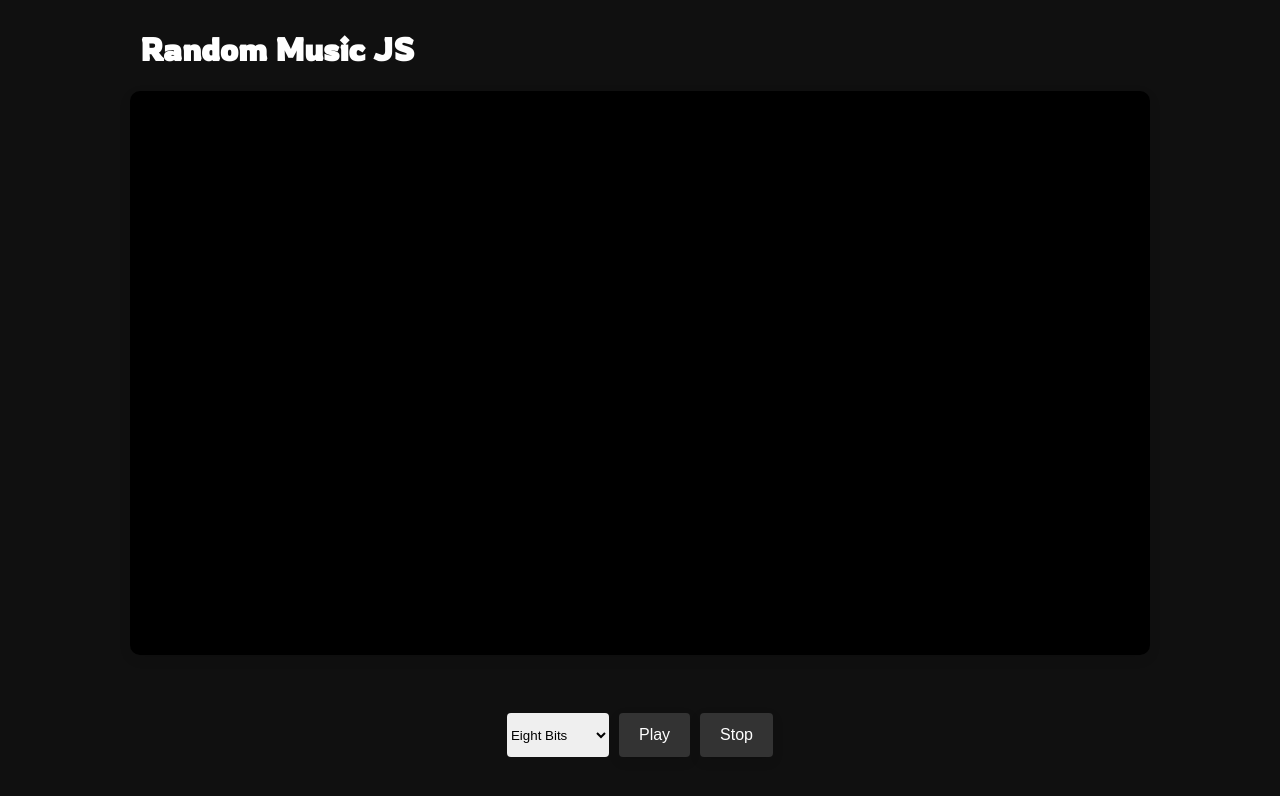
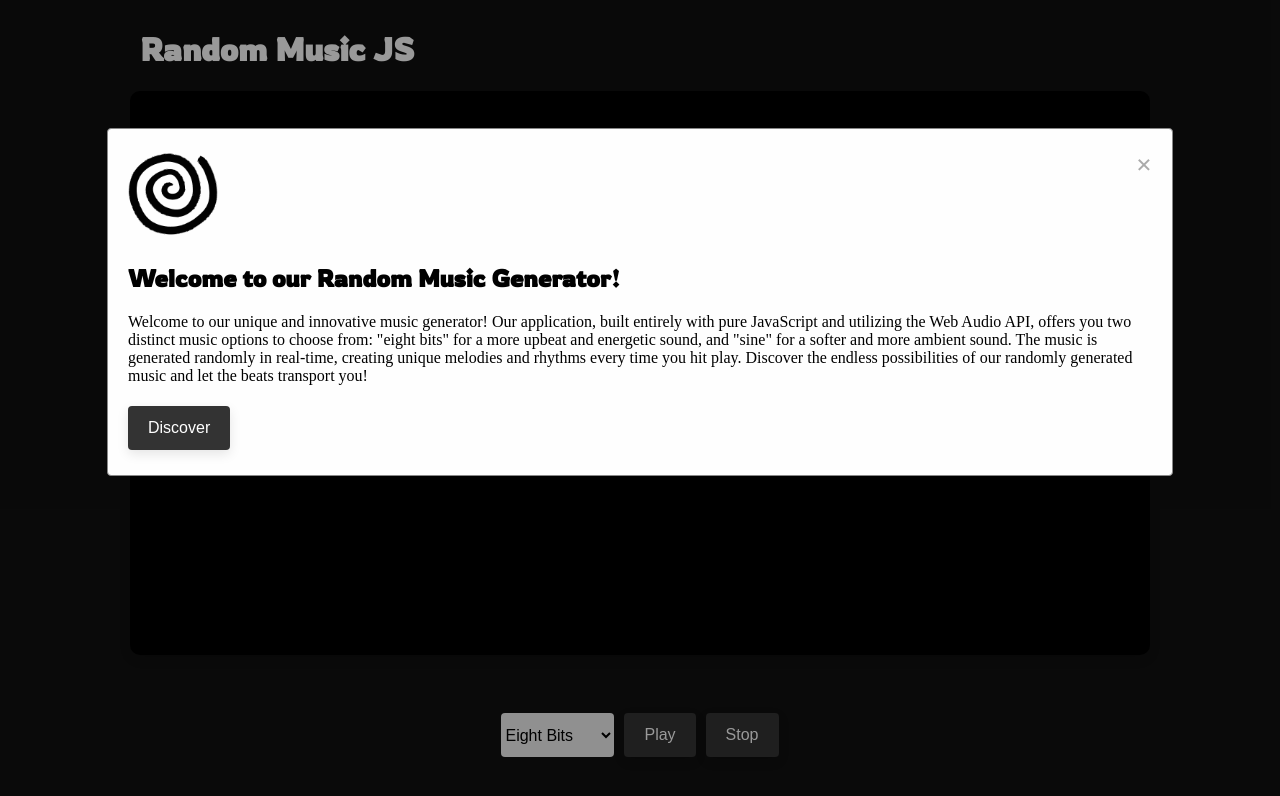
Before and after one commit to innermost47/random-music-js, a plain HTML site: page index.html in a window 1280 px wide. Drawn offline with Linux system fonts and the light colour scheme; no server answers.

Commit message:
ajout modale bienvenue

```diff
--- a/index.html
+++ b/index.html
@@ -7,7 +7,7 @@
     <meta http-equiv="X-UA-Compatible" content="ie=edge" />
     <meta
       name="description"
-      content="Discover our random electronic music generating app powered by chaos. Simply click the PLAY button and let our random rhythmic signature, which varies between 3 and 4, transport you. The drum set is randomly generated from a sample library, while a synthesizer handles the bass, another handles the chords, and two more handle the melody. New melodic and rhythmic parts are generated every 8 measures. We use JavaScript's Web Audio API to create this immersive and unique musical experience. Try it out now!"
+      content='Experience the future of music with our cutting-edge, JavaScript-powered random music generator. Discover the endless possibilities of unique, randomly generated melodies and rhythms with our two options of music: "eight bits" for an upbeat and energetic sound, and "sine" for a softer and more ambient sound. Utilizing the Web Audio API, our app offers an immersive and unparalleled musical experience. Try it out now and let the beats transport you.'
     />
     <meta property="og:title" content="Random Music JS" />
     <meta property="og:type" content="website" />
@@ -17,7 +17,7 @@
     />
     <meta
       property="og:description"
-      content="Discover our random electronic music generating app powered by chaos. Simply click the PLAY button and let our random rhythmic signature, which varies between 3 and 4, transport you. The drum set is randomly generated from a sample library, while a synthesizer handles the bass, another handles the chords, and two more handle the melody. New melodic and rhythmic parts are generated every 8 measures. We use JavaScript's Web Audio API to create this immersive and unique musical experience. Try it out now!"
+      content='Experience the future of music with our cutting-edge, JavaScript-powered random music generator. Discover the endless possibilities of unique, randomly generated melodies and rhythms with our two options of music: "eight bits" for an upbeat and energetic sound, and "sine" for a softer and more ambient sound. Utilizing the Web Audio API, our app offers an immersive and unparalleled musical experience. Try it out now and let the beats transport you.'
     />
     <link rel="stylesheet" href="style.css" />
     <link rel="shortcut icon" href="logo.png" type="image/x-icon" />
@@ -50,6 +50,26 @@
       <button id="play">Play</button>
       <button id="stop">Stop</button>
     </div>
+    <div id="welcome-modal" class="modal">
+      <div class="modal-content">
+        <span class="close">&times;</span>
+        <div class="img-container">
+          <img src="logo.png" alt="logo" />
+        </div>
+        <h2>Welcome to our Random Music Generator!</h2>
+        <p>
+          Welcome to our unique and innovative music generator! Our application,
+          built entirely with pure JavaScript and utilizing the Web Audio API,
+          offers you two distinct music options to choose from: "eight bits" for
+          a more upbeat and energetic sound, and "sine" for a softer and more
+          ambient sound. The music is generated randomly in real-time, creating
+          unique melodies and rhythms every time you hit play. Discover the
+          endless possibilities of our randomly generated music and let the
+          beats transport you!
+        </p>
+        <button id="discover-button">Discover</button>
+      </div>
+    </div>
     <script src="Timer.js" type="module"></script>
     <script src="notes.js" type="module"></script>
     <script src="utils.js" type="module"></script>
--- a/script.js
+++ b/script.js
@@ -7,6 +7,9 @@ const stopSong = document.getElementById("stop");
 const startSongs = [start, startSine];
 const stopSongs = [stopSound, stopSine];
 const songChoices = document.getElementById("songChoice");
+const modal = document.getElementById("welcome-modal");
+const span = document.getElementsByClassName("close")[0];
+const discoverButton = document.getElementById("discover-button");
 
 let isPlaying = false;
 let songChoice = songChoices.value;
@@ -36,3 +39,15 @@ play.addEventListener("click", () => {
 stopSong.addEventListener("click", () => {
   stopAll();
 });
+
+window.onload = function () {
+  modal.style.display = "block";
+};
+
+span.onclick = function () {
+  modal.style.display = "none";
+};
+
+discoverButton.addEventListener("click", function () {
+  modal.style.display = "none";
+});
--- a/style.css
+++ b/style.css
@@ -24,6 +24,10 @@ main {
 h1 {
   color: #fff;
   align-self: flex-start;
+  font-family: "Rowdies";
+}
+
+h2 {
   font-family: "Rowdies";
 }
 
@@ -60,13 +64,13 @@ select {
   border-radius: 4px;
   margin: 5px;
   cursor: pointer;
+  font-size: 16px;
 }
 
 option {
-  /* Utiliser une couleur de police simple */
   color: #000;
-  /* Ajouter un peu d'espacement entre le texte et les bords */
   padding: 12px;
+  font-size: 16px;
 }
 
 button {
@@ -90,3 +94,58 @@ button:hover {
 button:active {
   background-color: #555;
 }
+
+.modal {
+  display: none;
+  position: fixed;
+  z-index: 1;
+  left: 0;
+  top: 0;
+  width: 100%;
+  height: 100%;
+  overflow: auto;
+  background-color: rgb(0, 0, 0);
+  background-color: rgba(0, 0, 0, 0.4);
+}
+
+.modal-content {
+  border-radius: 4px;
+  background-color: #fefefe;
+  margin: 10% auto;
+  padding: 20px;
+  border: 1px solid #888;
+  width: 80%;
+}
+
+.modal-content > p {
+  font-size: 16px;
+}
+
+.img-container {
+  width: 90px;
+  overflow: hidden;
+}
+
+.img-container > img {
+  object-fit: cover;
+  width: 100%;
+  height: 100%;
+}
+
+.close {
+  color: #aaa;
+  float: right;
+  font-size: 28px;
+  font-weight: bold;
+}
+
+.close:hover,
+.close:focus {
+  color: black;
+  text-decoration: none;
+  cursor: pointer;
+}
+
+#discover-button {
+  margin-left: 0px;
+}
```
